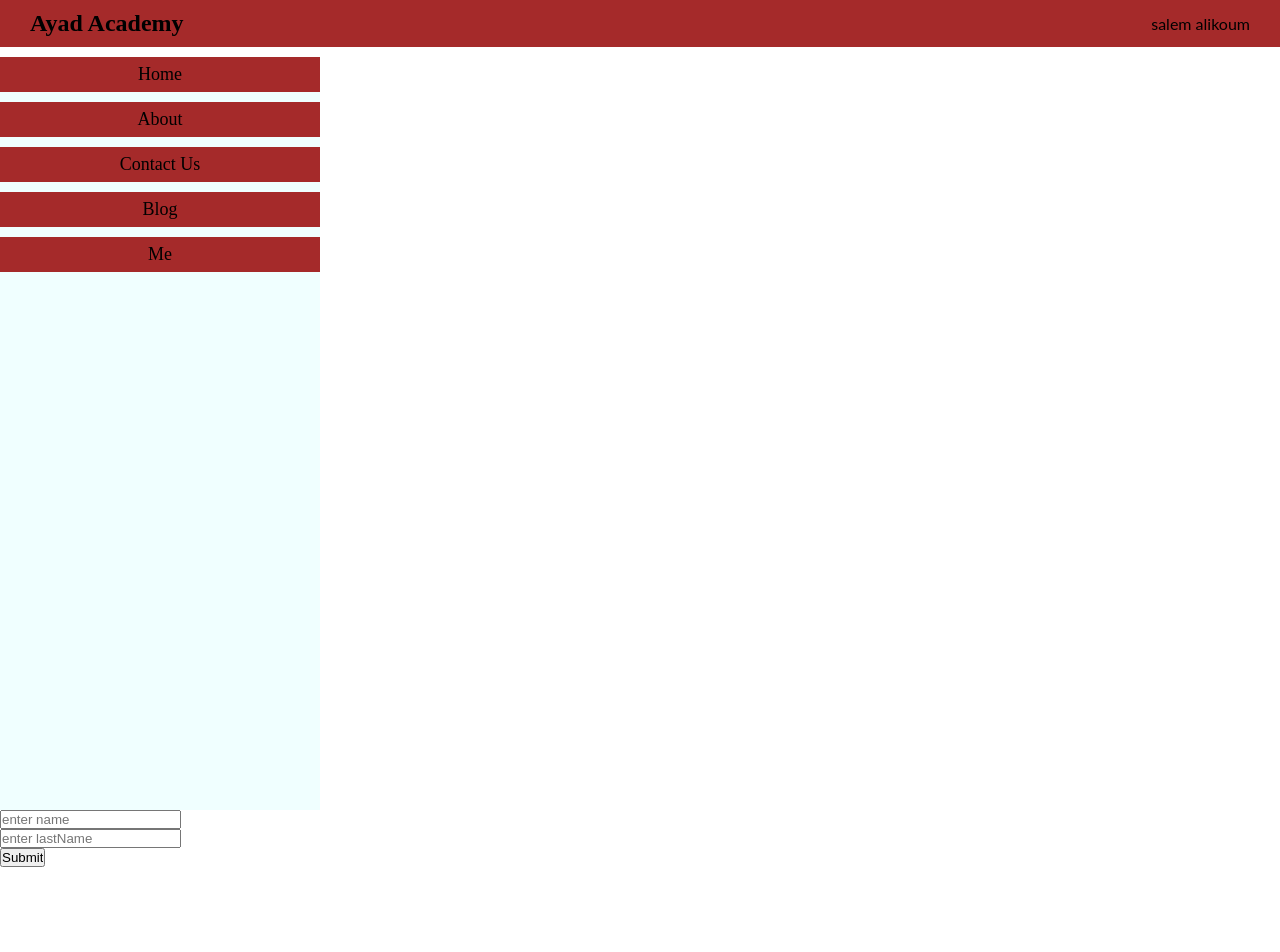
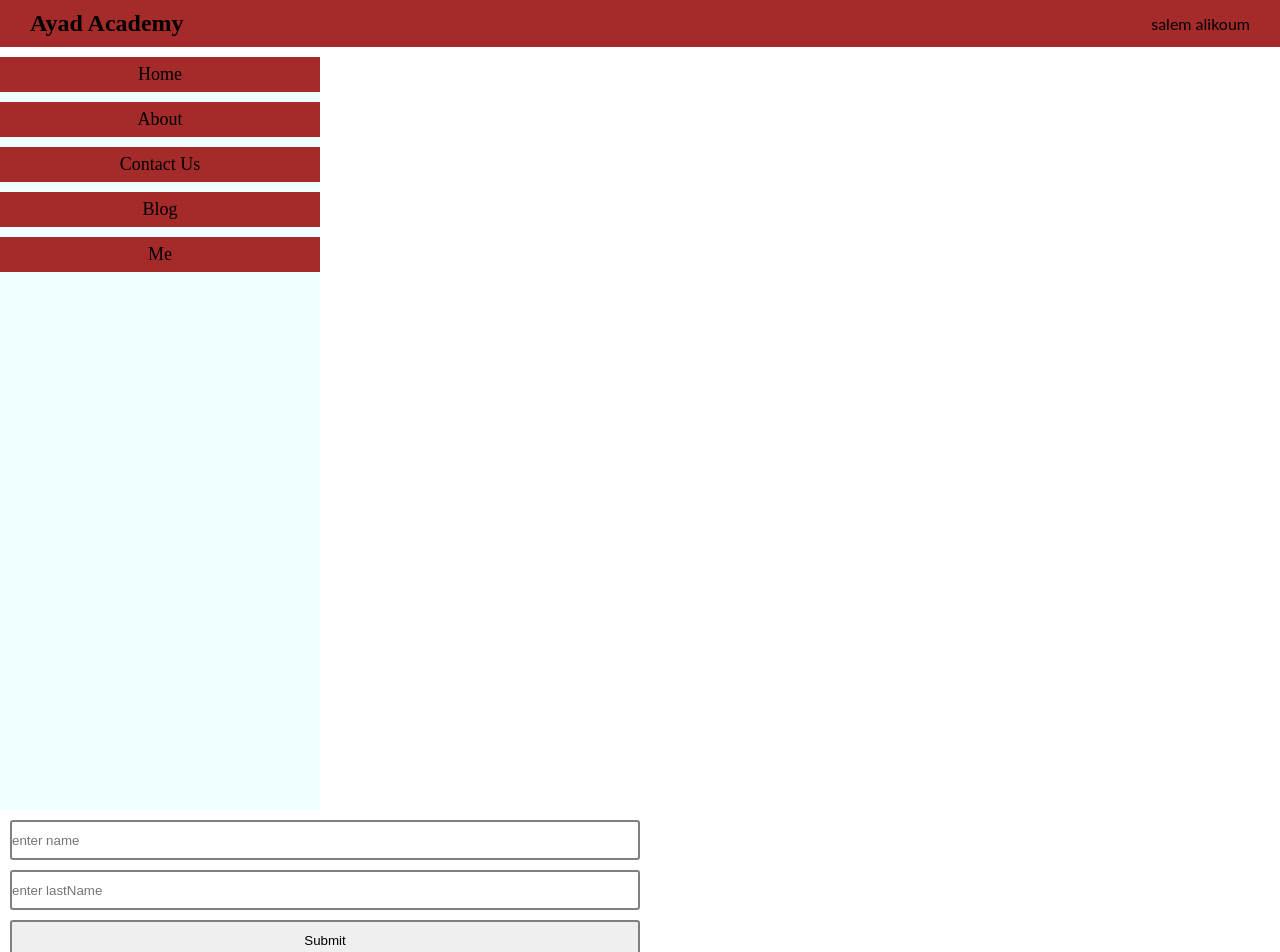
Before and after one commit to tarekaya/react-toolkit-v1, a React (Create React App) app: page / in a window 1280 px wide. Shown: the top 952 px of the page. Before the commit the page ends 867 px from the top, so only its background shows below. Built offline with nearby package versions, Linux system fonts and the light colour scheme.

Commit message:
1 file modified

```diff
--- a/components/Form/Form.css
+++ b/components/Form/Form.css
@@ -1,3 +1,16 @@
 form {
   flex: 1;
+  padding: 10px;
 }
+
+form div {
+  margin-bottom: 10px;
+}
+
+form input {
+  display: block;
+  width: 50%;
+  border: 2px solid gray;
+  border-radius: 3px;
+  height: 40px;
+}
```
